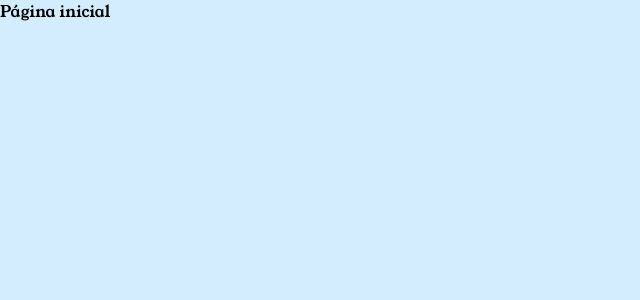
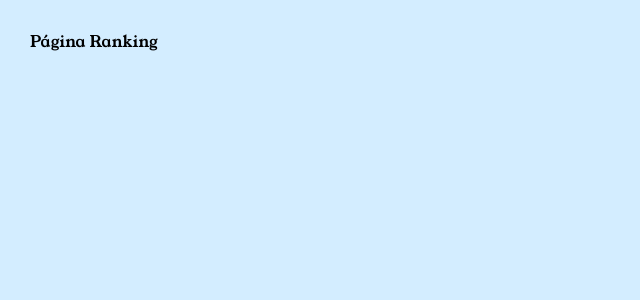
Before and after one commit to TypeClecio/GameBiblico, a React (Vite) app: page /ranking in a window 1280 px wide. Before the commit this address led to /. Shown: the top 300 px of the page, without its empty margins (0-640 px from the left). Built offline with nearby package versions, Linux system fonts and the light colour scheme.

Commit message:
Commit inicial

```diff
--- /dev/null
+++ b/src/pages/Ranking/Ranking.module.scss
@@ -0,0 +1,12 @@
+// Escopo global da página INICIAL
+.escopo {
+  width: 100vw;
+  height: 100vh;
+  padding: 30px;
+  display: flex;
+  flex-direction: column;
+
+  button {
+    background-color: transparent;
+  }
+}
--- /dev/null
+++ b/src/pages/Ranking/index.tsx
@@ -0,0 +1,7 @@
+import styles from "./Ranking.module.scss";
+
+export default function Ranking() {
+  return (
+    <main className={styles.escopo}>Página Ranking</main>
+  )
+}
--- a/src/routes/AppRouter.tsx
+++ b/src/routes/AppRouter.tsx
@@ -1,10 +1,11 @@
 import { Route, Routes, Navigate } from 'react-router-dom';
+import Ranking from '../pages/Ranking';
 
 export default function AppRouter() {
   return (
     <Routes>
       <Route path="/*" element={<Navigate to="/" replace />} />
-      <Route path="/" element={<>Página inicial</>} />
+      <Route path="/ranking" element={<Ranking />} />
     </Routes>
   )
 };
```
